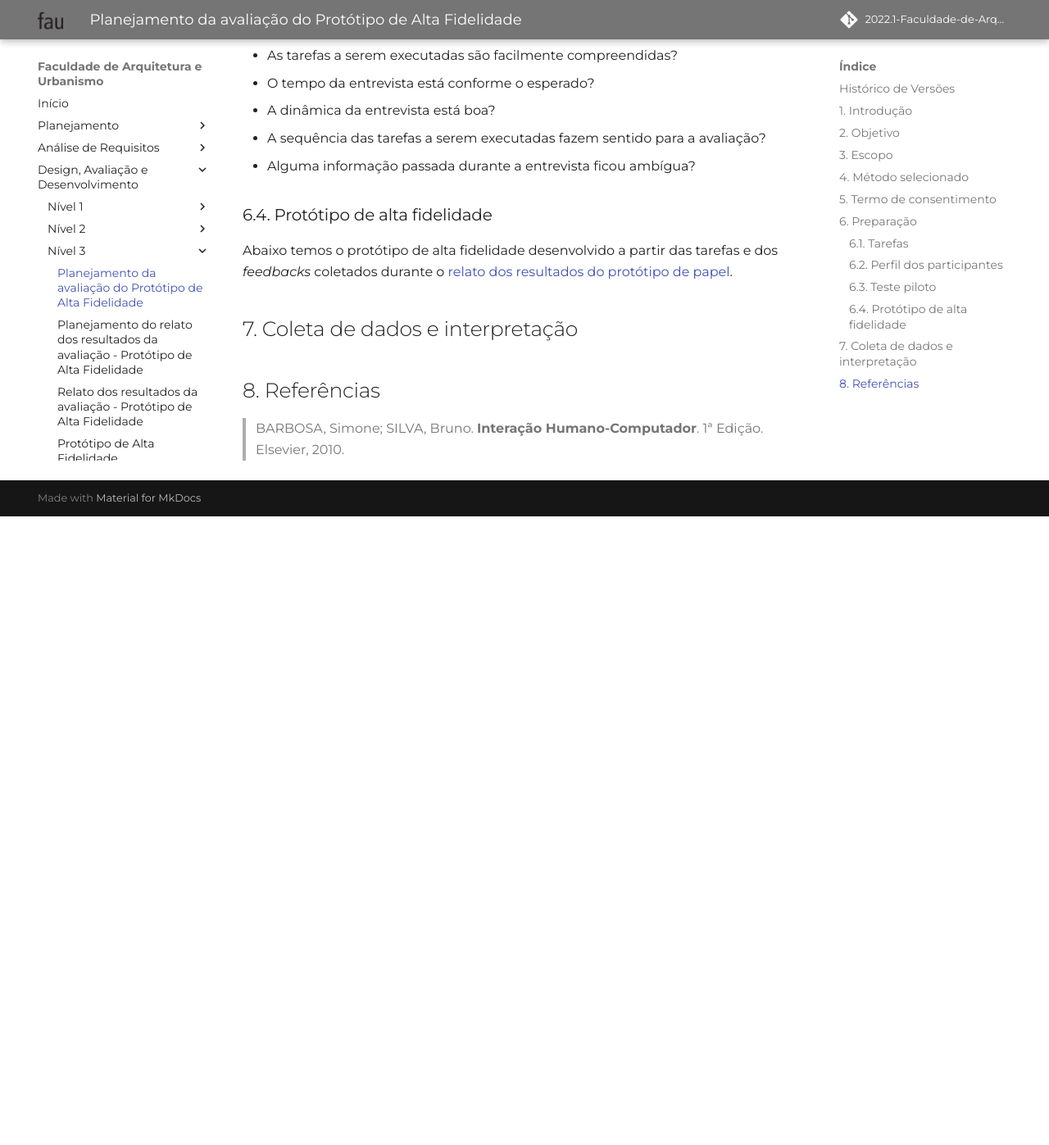
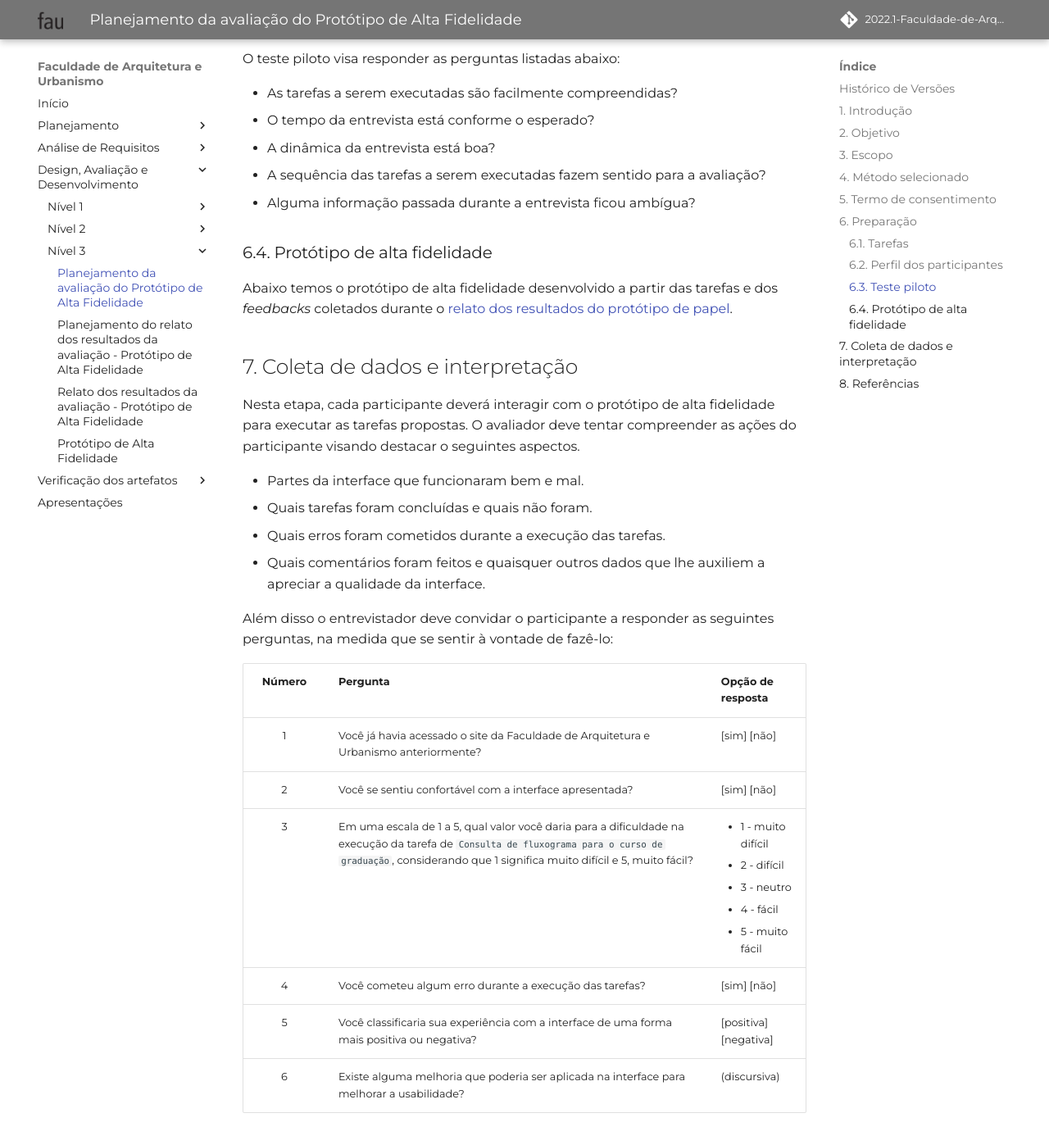
Before and after one commit to Mateusvff/2022.1-Faculdade-de-Arquitetura-e-Urbanismo, an MkDocs documentation site: the page built from docs/designAvalEDesenv/nivel3/planej-avaliacao-prototipo-alta-fidelidade.md, in a window 1280 px wide and 1400 px high, scrolled down 3240 px. Shown: the top 1397 px of the window at 82% size. Built offline with MkDocs 1.6.1 and Material for MkDocs 9.7.7, drawn with Linux system fonts in a browser that asks for light colours; some web fonts are replaced; comment, search, counter and statistics services are not loaded; before the commit the page ends 3870 px from its top, so only the background shows below that; some of the changed text lies outside the part shown.

Commit message:
finalização do planejamento

```diff
--- a/docs/designAvalEDesenv/nivel3/planej-avaliacao-prototipo-alta-fidelidade.md
+++ b/docs/designAvalEDesenv/nivel3/planej-avaliacao-prototipo-alta-fidelidade.md
@@ -5,9 +5,10 @@
 
 **Data** | **Versão** | **Descrição** | **Autor(es/as)** | **Revisor** |
 --- | --- | --- | --- | --- |
-29/08/2022 | 0.1 | Criação do Documento | Thalisson | --
-29/08/2022 | 0.2 | Planejamento da Avaliação | Thalisson | --
-31/08/2022 | 0.3 | Termo de consentimento | Thalisson | --
+29/08/2022 | 0.1 | Criação do Documento | Thalisson | Caio César
+29/08/2022 | 0.2 | Planejamento da Avaliação | Thalisson | Caio César
+31/08/2022 | 0.3 | Termo de consentimento | Thalisson | Caio César
+31/08/2022 | 0.4 | Coleta e interpretação de dados | Thalisson | Caio César
 
 ## 1. Introdução
 
@@ -81,11 +82,27 @@ O teste piloto visa responder as perguntas listadas abaixo:
 
 ### 6.4. Protótipo de alta fidelidade
 
-Abaixo temos o protótipo de alta fidelidade desenvolvido a partir das tarefas e dos _feedbacks_ coletados durante o [relato dos resultados do protótipo de papel](../nivel2/prototPapel/relato_papel.md).
+Abaixo temos o protótipo de alta fidelidade desenvolvido a partir das tarefas e dos _feedbacks_ coletados durante o [relato dos resultados do protótipo de papel](../nivel2/prototPapel/relato-result-prot-papel.md).
 
 ## 7. Coleta de dados e interpretação
 
+Nesta etapa, cada participante deverá interagir com o protótipo de alta fidelidade para executar as tarefas propostas. O avaliador deve tentar compreender as ações do participante visando destacar o seguintes aspectos.
 
+- Partes da interface que funcionaram bem e mal.
+- Quais tarefas foram concluídas e quais não foram.
+- Quais erros foram cometidos durante a execução das tarefas.
+- Quais comentários foram feitos e quaisquer outros dados que lhe auxiliem a apreciar a qualidade da interface.
+
+Além disso o entrevistador deve convidar o participante a responder as seguintes perguntas, na medida que se sentir à vontade de fazê-lo:
+
+**Número** | **Pergunta** | **Opção de resposta** |
+:---: | ---| --- |
+1  | Você já havia acessado o site da Faculdade de Arquitetura e Urbanismo anteriormente? | [sim] [não]
+2  | Você se sentiu confortável com a interface apresentada? | [sim] [não]
+3  | Em uma escala de 1 a 5, qual valor você daria para a dificuldade na execução da tarefa de `Consulta de fluxograma para o curso de graduação`, considerando que 1 significa muito difícil e 5, muito fácil? | <ul><li>1 - muito difícil</li><li>2 - difícil</li><li>3 - neutro</li><li>4 - fácil</li><li>5 - muito fácil</li></ul>
+4  | Você cometeu algum erro durante a execução das tarefas? | [sim] [não]
+5  | Você classificaria sua experiência com a interface de uma forma mais positiva ou negativa? | [positiva] [negativa]
+6  | Existe alguma melhoria que poderia ser aplicada na interface para melhorar a usabilidade? | (discursiva)
 
 ## 8. Referências
 
```
